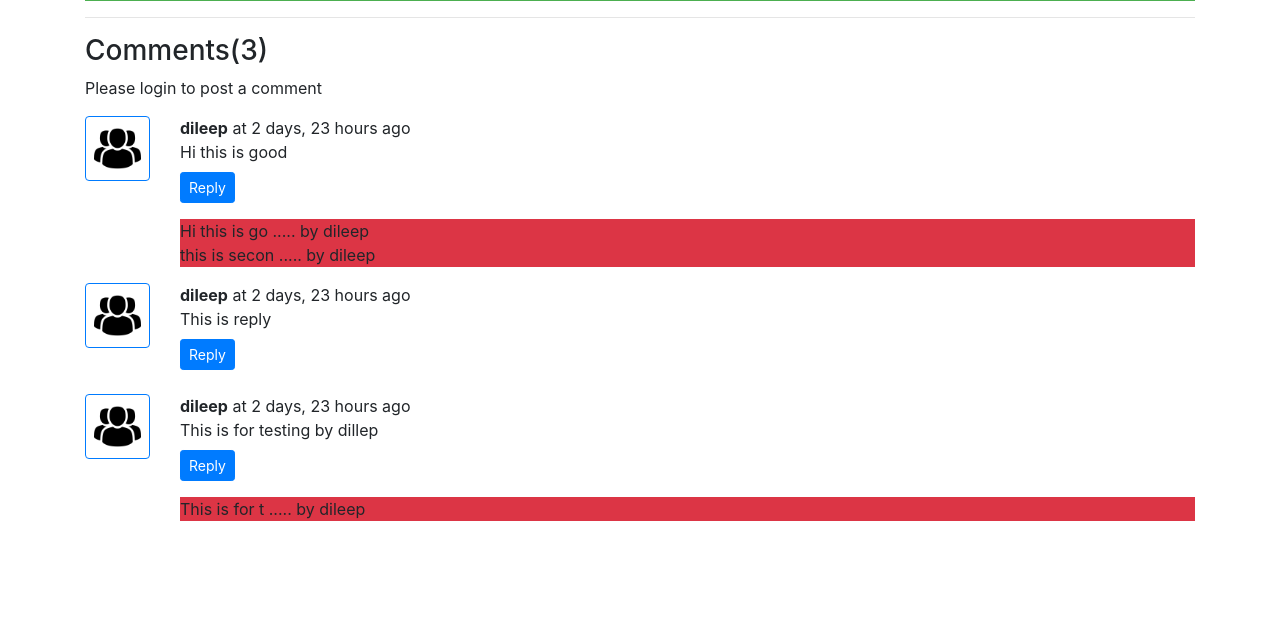
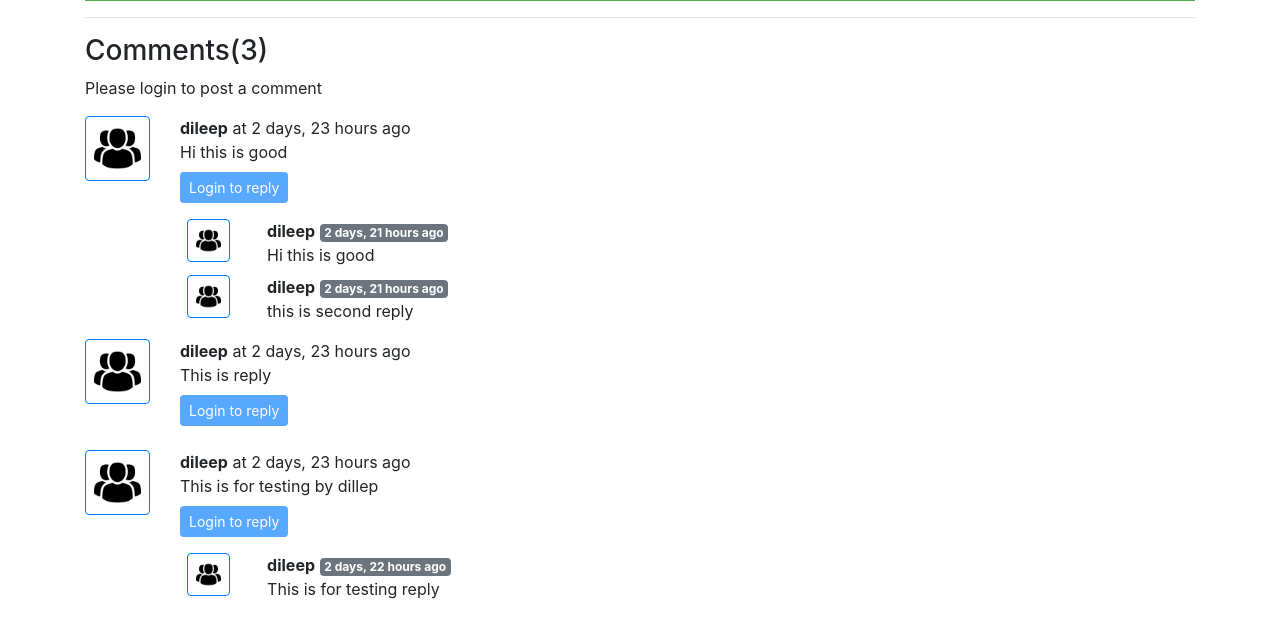
Before and after one commit to singhdileep/Django-icoder, a Django app: a page that uses templates/blog/blogPost.html in a window 1280 px wide. Shown: the part 443-1060 px from the top of the page. Before the commit the page ends 964 px from the top, so only its background shows below. Run offline with Django 3.2, Linux system fonts and the light colour scheme; data comes from the database, SQL or seed files in the repository; some libraries are stand-ins or nearby versions.

Commit message:
complete till reply

```diff
--- a/templates/blog/blogPost.html
+++ b/templates/blog/blogPost.html
@@ -53,9 +53,12 @@
  {% comment %} Collapse code for reply button {% endcomment %}
 
     <div class="reply mx-0">
+    {%if user.is_authenticated %}
+
      <button class="btn btn-sm btn-primary my-2" type="button" data-toggle="collapse" data-target="#replyBox{{comment.sno}}" aria-expanded="false" aria-controls="replyBox{{comment.sno}}">
     Reply
   </button>
+
 <div class="collapse" id="replyBox{{comment.sno}}">
   <div class="card card-body my-2">
 
@@ -72,11 +75,26 @@
         </form>
     </div>
 </div>
+{% else %}
+<button class="btn btn-sm btn-primary my-2" type="button" data-toggle="collapse" data-target="#replyBox{{comment.sno}}" aria-expanded="false" aria-controls="replyBox{{comment.sno}}" disabled>
+     Login to reply
+  </button>
 
-<div class="replies bg-danger my-2">
-{% for reply in replyDict|get_val:comment.sno %}
-{{reply}}
-<br>
+{% endif %}
+
+
+<div class="replies my-2 ">
+    {% for reply in replyDict|get_val:comment.sno %}
+    <div class="row my-2">
+        <div class="col md-1">
+            <img class="rounded mx-auto d-block w-75 p-2 border border-primary"src="/static/img/user.png" alt="user">
+        </div>
+        <div class="col-md-11">
+        <b>{{reply.user.username}}</b> <span class="badge badge-secondary"> {{reply.timestamp | naturaltime }}</span>
+        <div>{{reply.comment}}</div>
+    </div>
+    <br>
+</div>
 {% endfor %}
 </div>
 
```
